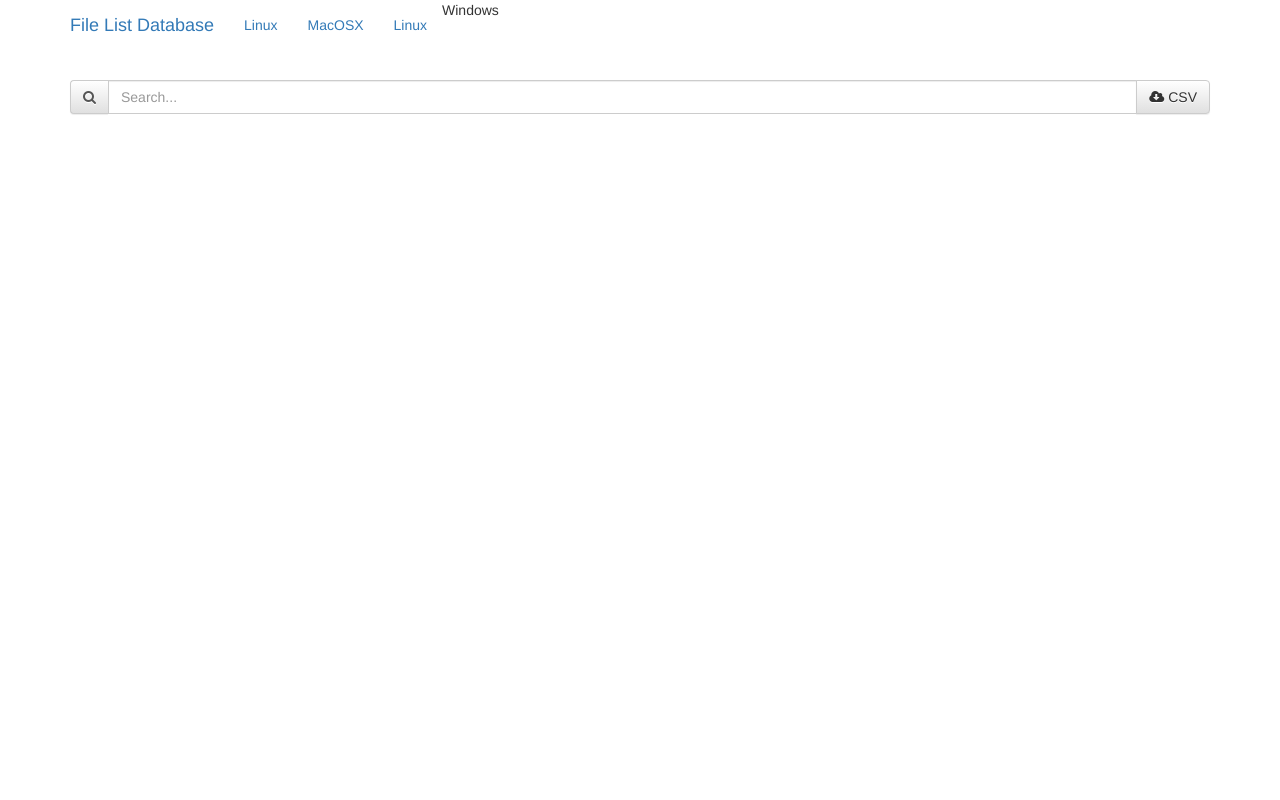
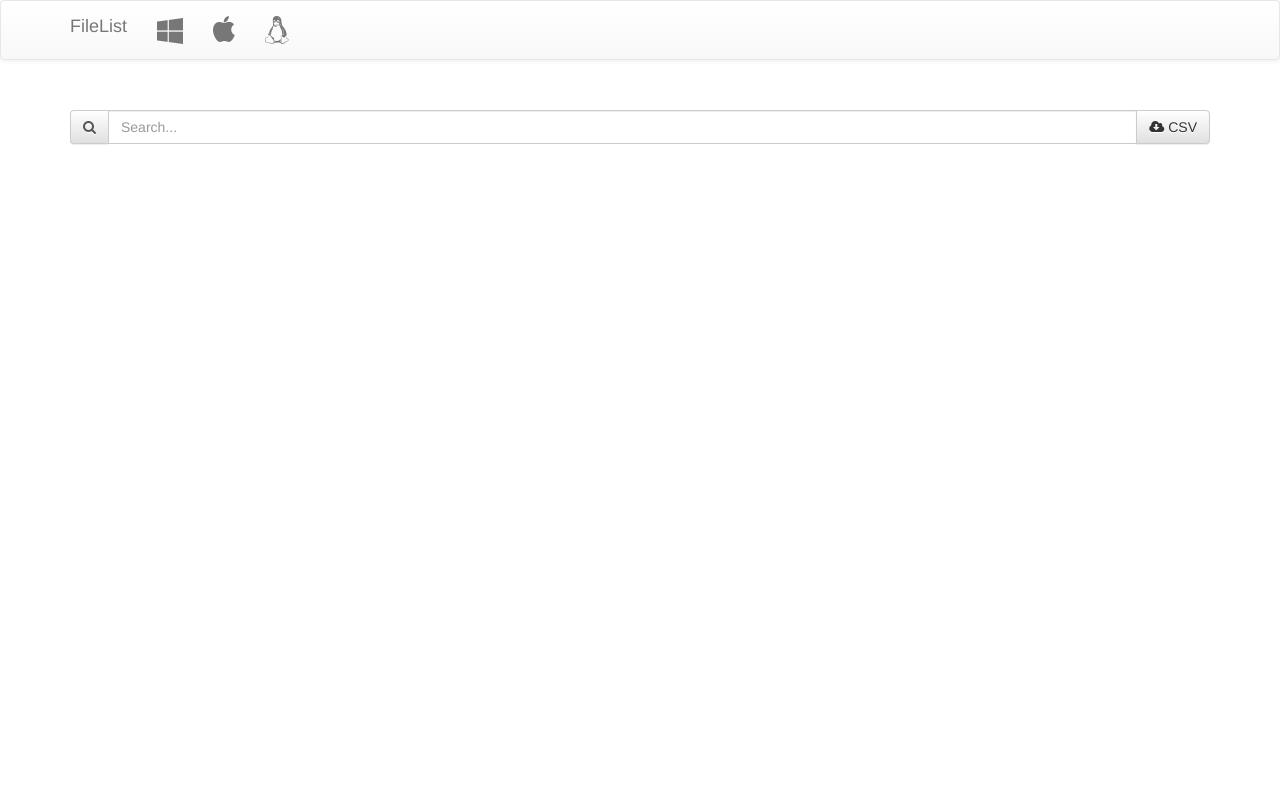
Before and after one commit to rangertaha/django-fsdb, a Django app: page / in a window 1280 px wide. Run offline with Django 3.2, Linux system fonts and the light colour scheme; data that the repository does not hold is empty; some libraries are stand-ins or nearby versions.

Commit message:
Adding nav bar

```diff
--- a/example/simpleapp/templates/base.html
+++ b/example/simpleapp/templates/base.html
@@ -4,13 +4,13 @@
     <meta name="description" content="">
     <meta name="keywords" content="">
     <meta name="author" content="">
-    <title>File List</title>
+    <title>File List Database</title>
     <link rel="stylesheet" href="https://maxcdn.bootstrapcdn.com/bootstrap/3.3.2/css/bootstrap.min.css">
     <link rel="stylesheet" href="https://maxcdn.bootstrapcdn.com/bootstrap/3.3.2/css/bootstrap-theme.min.css">
     <link href="http://maxcdn.bootstrapcdn.com/font-awesome/4.2.0/css/font-awesome.min.css" rel="stylesheet">
 </head>
 
-<body style="margin-top: 50px;">
+<body>
 {% include 'fsdb/snippets/navbar.html' %}
 <div class="container-fluid">
     {% block content %}{% endblock %}
--- a/fsdb/templates/fsdb/snippets/navbar.html
+++ b/fsdb/templates/fsdb/snippets/navbar.html
@@ -1,5 +1,4 @@
-
-<nav class="navbar navbar-fixed-top">
+<nav class="navbar navbar-default">
     <div class="container">
         <div class="navbar-header">
             <button type="button" class="navbar-toggle collapsed"
@@ -10,14 +9,13 @@
                 <span class="icon-bar"></span>
                 <span class="icon-bar"></span>
             </button>
-            <a class="navbar-brand"
-               href="/">File List Database</a>
+            <a class="navbar-brand" href="/">FileList</a>
         </div>
         <div id="navbar" class="collapse navbar-collapse">
             <ul class="nav navbar-nav">
-                    <li><a href="">Linux</a></li>Windows</a></li>
-                    <li><a href="">MacOSX</a></li>
-                <li><a href="">Linux</a></li>
+                <li><a href=""><i class="fa fa-windows fa-2x" aria-hidden="true"></i></a></li>
+                <li><a href=""><i class="fa fa-apple fa-2x" aria-hidden="true"></i></a></li>
+                <li><a href=""><i class="fa fa-linux fa-2x" aria-hidden="true"></i></a></li>
             </ul>
         </div>
     </div>
```
